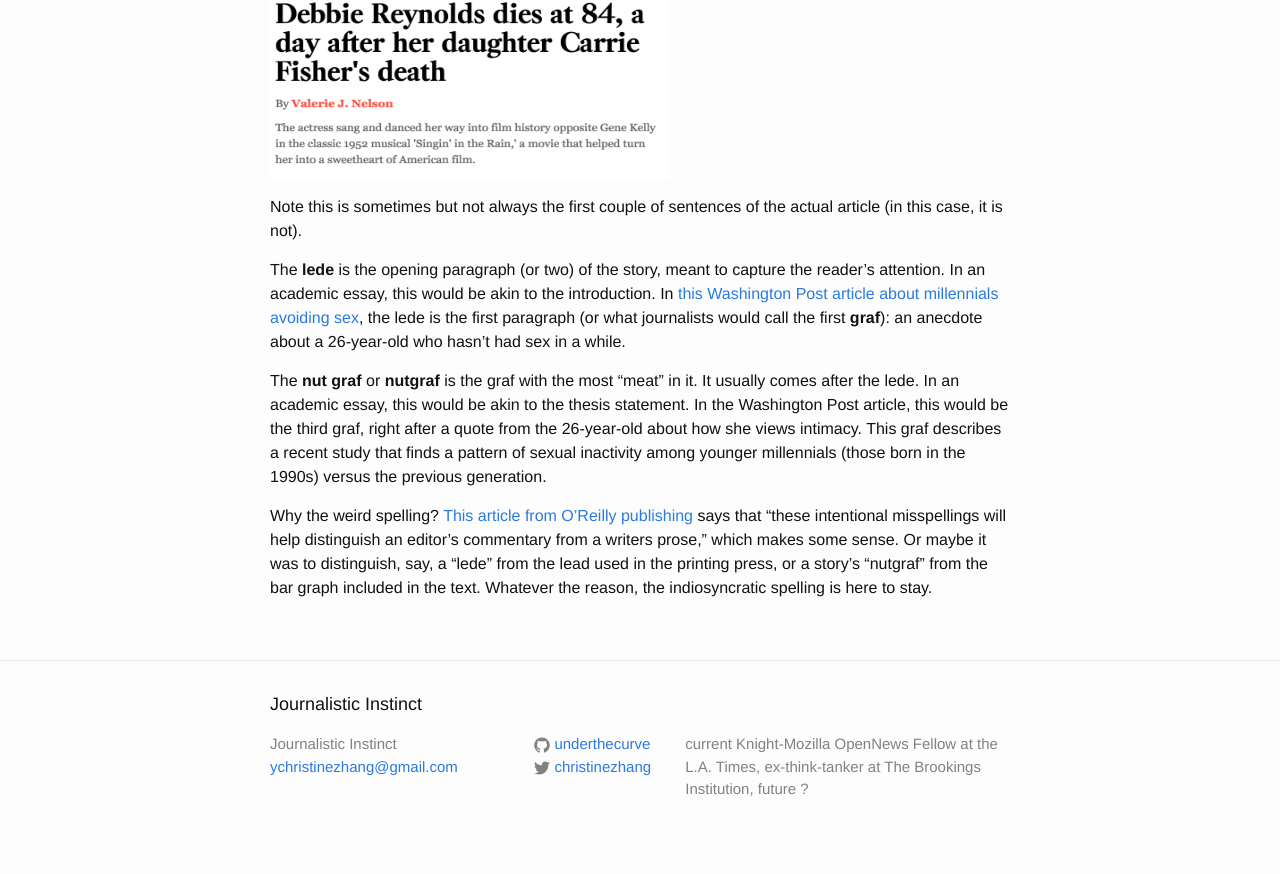
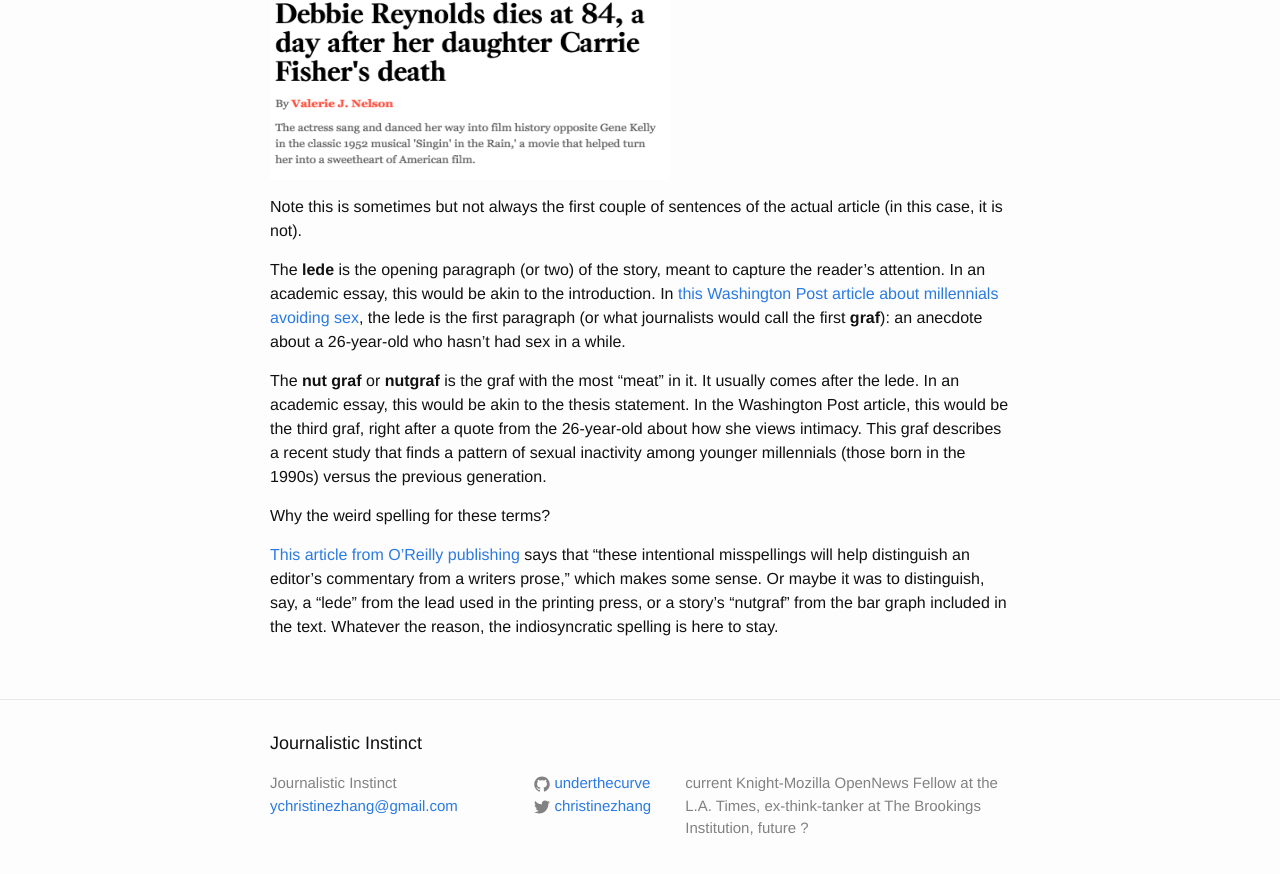
Before and after one commit to underthecurve/underthecurve.github.io, a Jekyll site: the page built from _posts/2016-12-29-hed-dek-led-graf.markdown, in a window 1280 px wide and 900 px high, scrolled down 625 px. Shown: the top 874 px of the window. Built offline with Jekyll 4.4.1, drawn with Linux system fonts in a browser that asks for light colours; comment, search, counter and statistics services are not loaded.

Commit message:
journalistic jargon modify

```diff
--- a/_posts/2016-12-29-hed-dek-led-graf.markdown
+++ b/_posts/2016-12-29-hed-dek-led-graf.markdown
@@ -23,4 +23,6 @@ The **lede** is the opening paragraph (or two) of the story, meant to capture th
 
 The **nut graf** or **nutgraf** is the graf with the most "meat" in it. It usually comes after the lede. In an academic essay, this would be akin to the thesis statement. In the Washington Post article, this would be the third graf, right after a quote from the 26-year-old about how she views intimacy. This graf describes a recent study that finds a pattern of sexual inactivity among younger millennials (those born in the 1990s) versus the previous generation.
 
-Why the weird spelling? [This article from O'Reilly publishing](http://radar.oreilly.com/2010/11/heds-deks-and-ledes.html) says that "these intentional misspellings will help distinguish an editor's commentary from a writers prose," which makes some sense. Or maybe it was to distinguish, say, a "lede" from the lead used in the printing press, or a story's "nutgraf" from the bar graph included in the text. Whatever the reason, the indiosyncratic spelling is here to stay.
+Why the weird spelling for these terms?
+
+[This article from O'Reilly publishing](http://radar.oreilly.com/2010/11/heds-deks-and-ledes.html) says that "these intentional misspellings will help distinguish an editor's commentary from a writers prose," which makes some sense. Or maybe it was to distinguish, say, a "lede" from the lead used in the printing press, or a story's "nutgraf" from the bar graph included in the text. Whatever the reason, the indiosyncratic spelling is here to stay.
```
